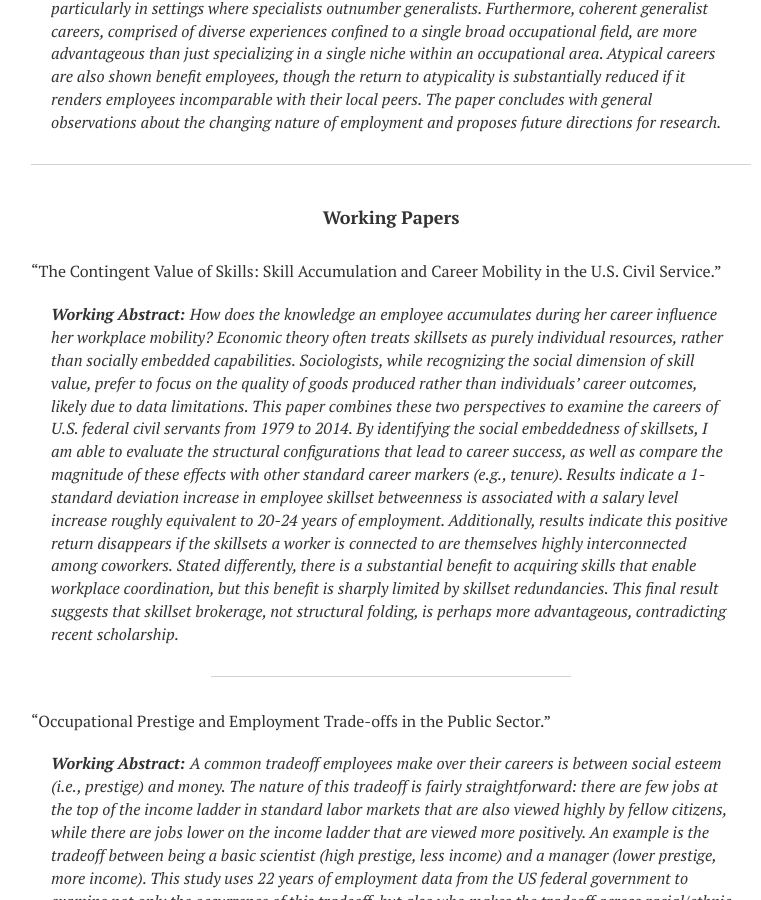
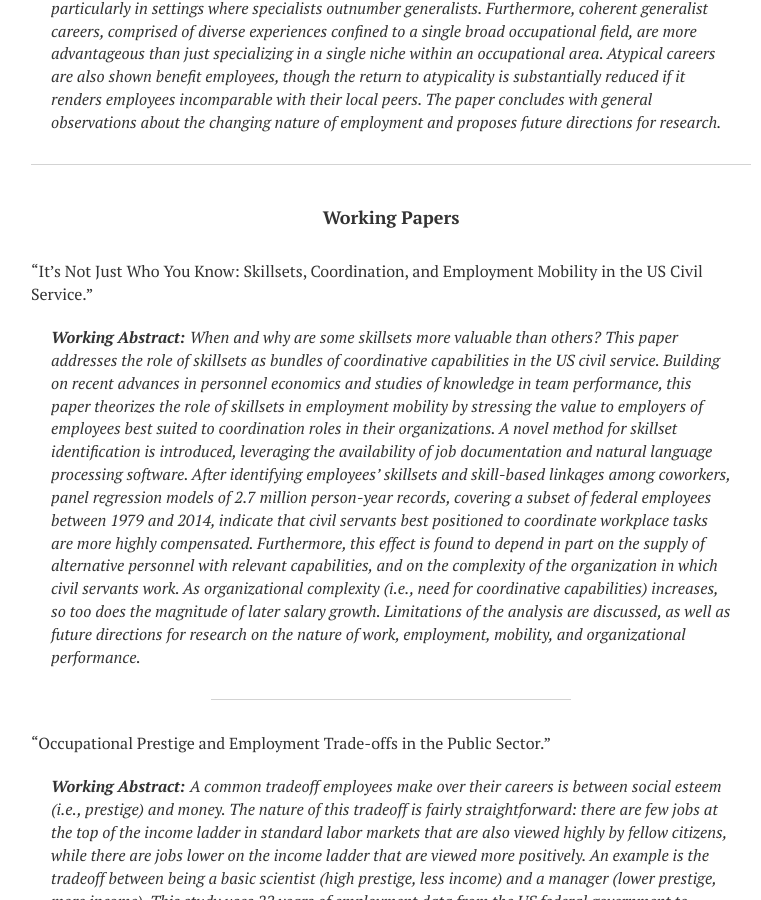
Before and after one commit to joshuarbruce/joshuarbruce.github.io, a Jekyll site: the page built from papers/index.html, in a window 1280 px wide and 900 px high, scrolled down 822 px. Shown: the whole window, without its empty margins (249-1010 px from the left). Built offline with Jekyll 4.4.1, drawn with Linux system fonts in a browser that asks for light colours; nearby versions of some CDN libraries.

Commit message:
Update index.html

```diff
--- a/papers/index.html
+++ b/papers/index.html
@@ -21,9 +21,9 @@ description: list of Joshua R. Bruce's papers, published and in various states o
 	<p><center><div style="height: 1px; background-color:lightgrey; width:100%; margin-top: 10px; margin-bottom: 10px"></div></center></p><br>
 	<center><h4>Working Papers</h4></center>
 	<br>
-	<p>&ldquo;The Contingent Value of Skills: Skill Accumulation and Career Mobility in the U.S. Civil Service.&rdquo;</p>
+	<p>&ldquo;It’s Not Just Who You Know: Skillsets, Coordination, and Employment Mobility in the US Civil Service.&rdquo;</p>
 
-	<blockquote style="border-left:none"><i><b>Working Abstract: </b>How does the knowledge an employee accumulates during her career influence her workplace mobility? Economic theory often treats skillsets as purely individual resources, rather than socially embedded capabilities. Sociologists, while recognizing the social dimension of skill value, prefer to focus on the quality of goods produced rather than individuals’ career outcomes, likely due to data limitations. This paper combines these two perspectives to examine the careers of U.S. federal civil servants from 1979 to 2014. By identifying the social embeddedness of skillsets, I am able to evaluate the structural configurations that lead to career success, as well as compare the magnitude of these effects with other standard career markers (e.g., tenure). Results indicate a 1-standard deviation increase in employee skillset betweenness is associated with a salary level increase roughly equivalent to 20-24 years of employment. Additionally, results indicate this positive return disappears if the skillsets a worker is connected to are themselves highly interconnected among coworkers. Stated differently, there is a substantial benefit to acquiring skills that enable workplace coordination, but this benefit is sharply limited by skillset redundancies. This final result suggests that skillset brokerage, not structural folding, is perhaps more advantageous, contradicting recent scholarship.</i></blockquote>
+	<blockquote style="border-left:none"><i><b>Working Abstract: </b>When and why are some skillsets more valuable than others? This paper addresses the role of skillsets as bundles of coordinative capabilities in the US civil service. Building on recent advances in personnel economics and studies of knowledge in team performance, this paper theorizes the role of skillsets in employment mobility by stressing the value to employers of employees best suited to coordination roles in their organizations. A novel method for skillset identification is introduced, leveraging the availability of job documentation and natural language processing software. After identifying employees’ skillsets and skill-based linkages among coworkers, panel regression models of 2.7 million person-year records, covering a subset of federal employees between 1979 and 2014, indicate that civil servants best positioned to coordinate workplace tasks are more highly compensated. Furthermore, this effect is found to depend in part on the supply of alternative personnel with relevant capabilities, and on the complexity of the organization in which civil servants work. As organizational complexity (i.e., need for coordinative capabilities) increases, so too does the magnitude of later salary growth. Limitations of the analysis are discussed, as well as future directions for research on the nature of work, employment, mobility, and organizational performance.</i></blockquote>
 
 	<p><center><div style="height: 1px; background-color:lightgrey; width:50%; margin-top: 10px; margin-bottom: 10px"></div></center></p><br>
 
```
